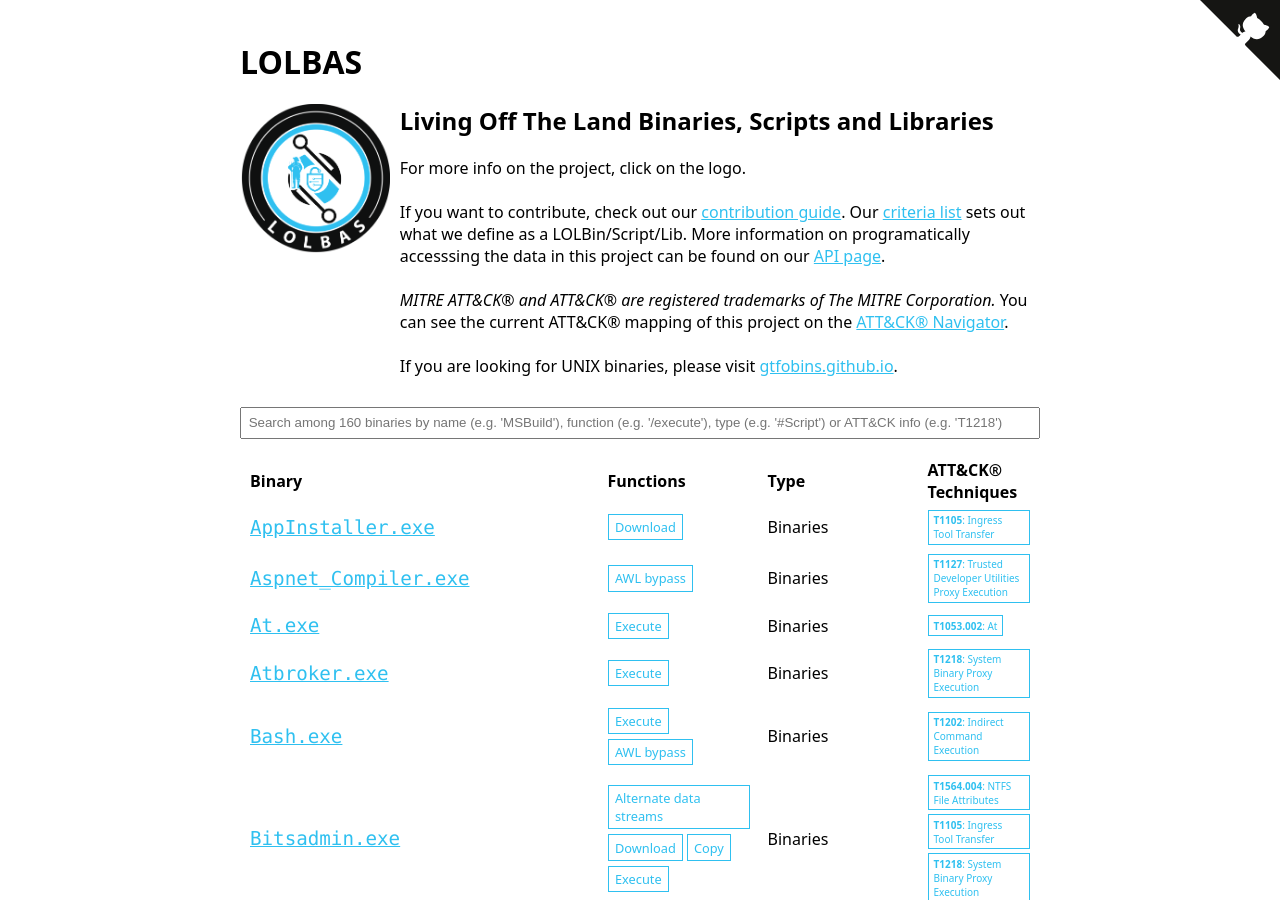
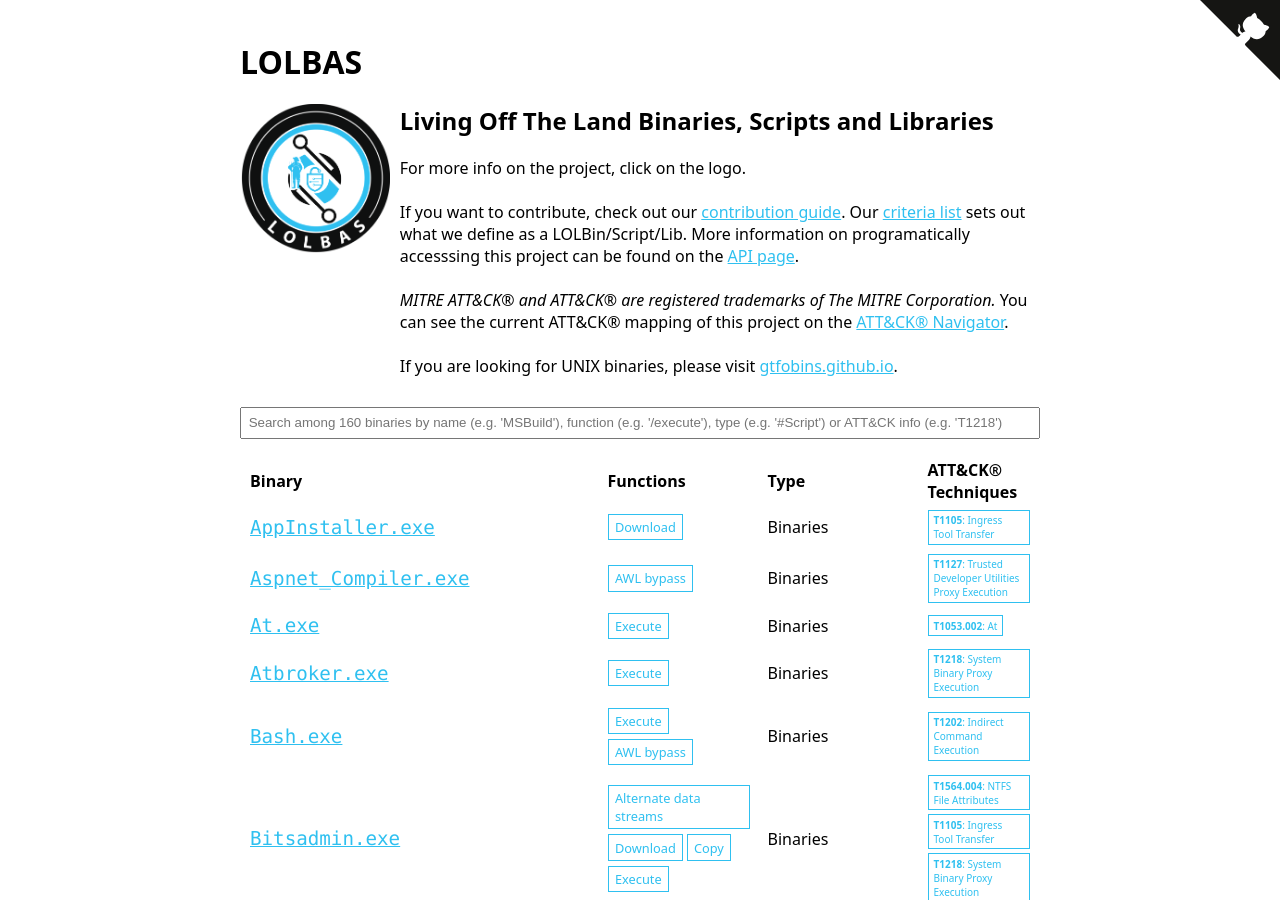
Before and after one commit to LOLBAS-Project/LOLBAS-Project.github.io, a Jekyll site: the page built from index.md, in a window 1280 px wide and 900 px high. Built offline with Jekyll 4.4.1, drawn with Linux system fonts in a browser that asks for light colours.

Commit message:
Updating description

```diff
--- a/index.md
+++ b/index.md
@@ -23,7 +23,7 @@
 <br><br>
 If you want to contribute, check out our
 <a href="https://github.com/LOLBAS-Project/LOLBAS/blob/master/CONTRIBUTING.md">contribution guide</a>.
-Our <a href="https://github.com/LOLBAS-Project/LOLBAS#criteria">criteria list</a> sets out what we define as a LOLBin/Script/Lib. More information on programatically accesssing the data in this project can be found on our <a href="{{'/api' | relative_url }}">API page</a>.
+Our <a href="https://github.com/LOLBAS-Project/LOLBAS#criteria">criteria list</a> sets out what we define as a LOLBin/Script/Lib. More information on programatically accesssing this project can be found on the <a href="{{'/api' | relative_url }}">API page</a>.
 <br>
 <br>
 <span style="font-style: italic;">MITRE ATT&amp;CK&reg; and ATT&amp;CK&reg; are registered trademarks of The MITRE Corporation.</span> You can see the current ATT&amp;CK&reg; mapping of this project on the <a href="https://mitre-attack.github.io/attack-navigator/#layerURL={{ '/mitre_attack_navigator_layer.json' | absolute_url | replace:"http://","https://" }}">ATT&amp;CK&reg; Navigator</a>.
```
